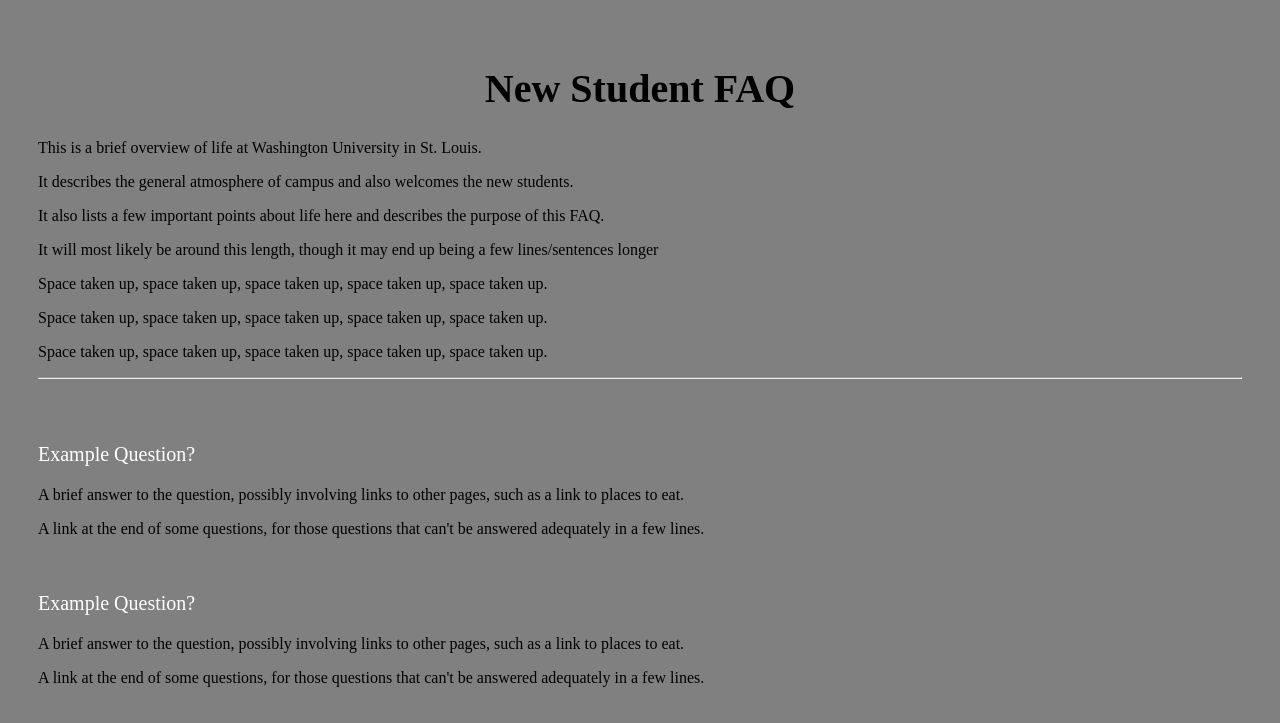
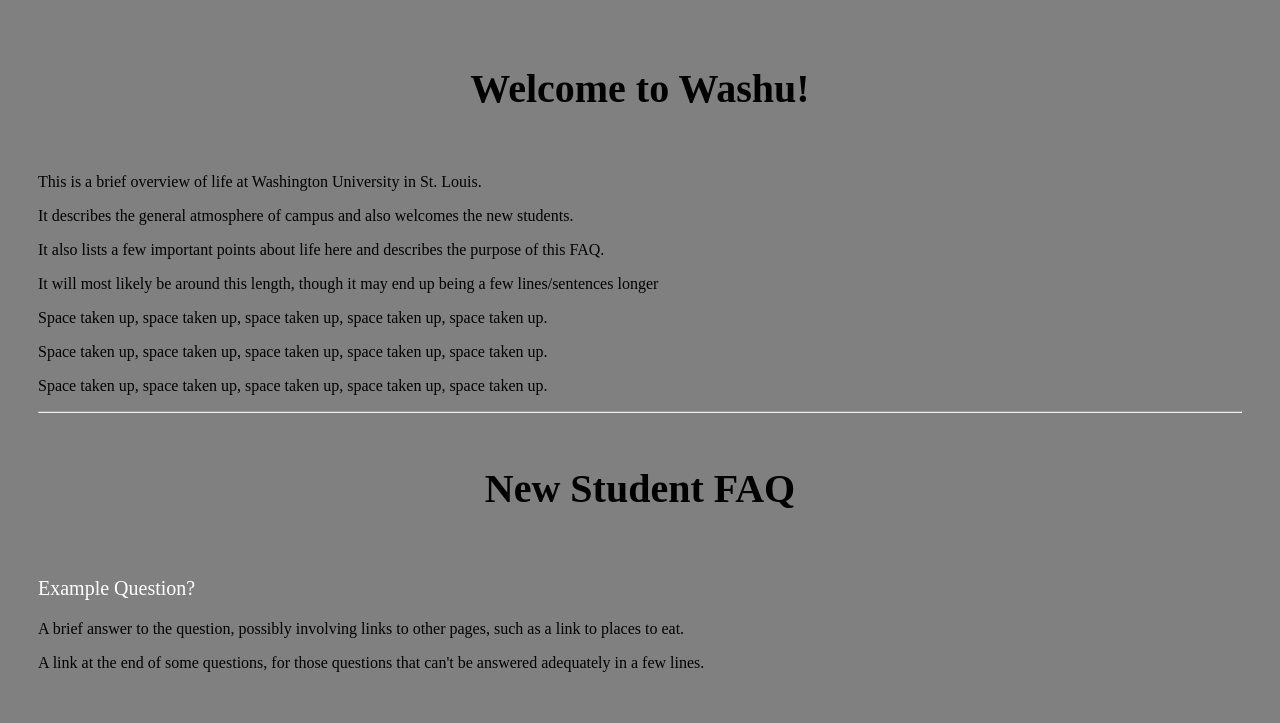
Before and after one commit to JohnRobards/Q-A-Site, a plain HTML site: page index.html in a window 1280 px wide. Shown: the top 723 px of the page. Drawn offline with Linux system fonts and the light colour scheme.

Commit message:
Update index.html

```diff
--- a/index.html
+++ b/index.html
@@ -16,8 +16,9 @@
   </head>
   <body>
     <div class="main">
-    <h1>New Student FAQ</h1>
+    <h1>Welcome to Washu!</h1>
 
+    <br />
     <p>This is a brief overview of life at Washington University in St. Louis. </p>
     <p>It describes the general atmosphere of campus and also welcomes the new students.</p>
     <p>It also lists a few important points about life here and describes the purpose of this FAQ.</p>
@@ -27,6 +28,8 @@
     <p>Space taken up, space taken up, space taken up, space taken up, space taken up.</p>
     <hr />
     <br />
+
+    <h1>New Student FAQ</h1>
     <br />
 
     <p class="question">Example Question?</p>
```
